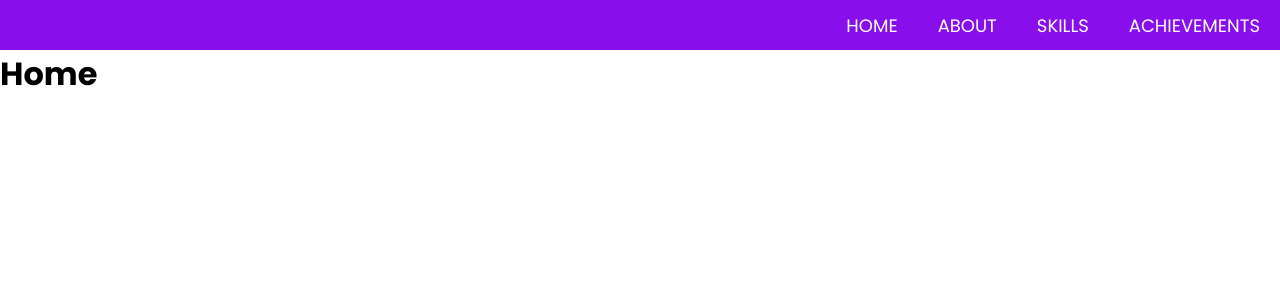
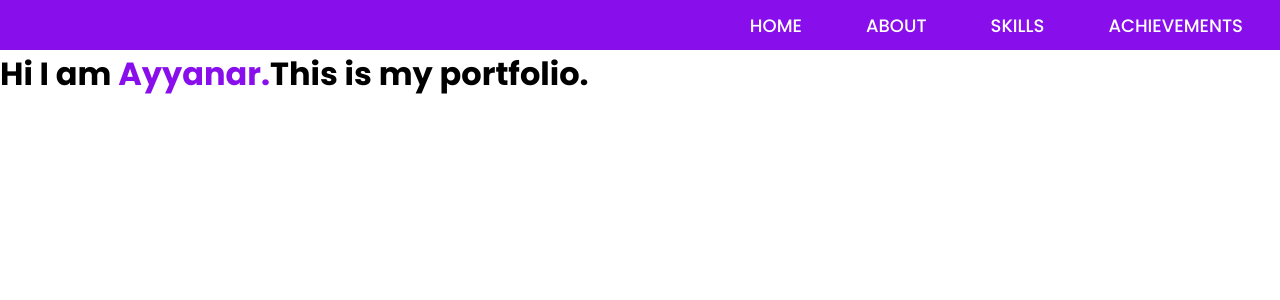
Before and after one commit to ms-ayyanar/portfolio, a Vue app: page /home in a window 1280 px wide. Shown: the top 300 px of the page. Built offline with nearby package versions, Linux system fonts and the light colour scheme.

Commit message:
Fixed nav bar issue and alter some css

```diff
--- a/src/components/Home.vue
+++ b/src/components/Home.vue
@@ -1,11 +1,9 @@
 <template>
     <div>
-        <h1>Home</h1>
+        <h1>Hi I am <span style="color: #890eec;">Ayyanar.</span>This is my portfolio.</h1>
     </div>
 </template>
 <script setup>
 
 </script>
-<style>
-
-</style>
+<style></style>
--- a/src/components/MainPage.vue
+++ b/src/components/MainPage.vue
@@ -30,8 +30,9 @@ const routerNames = ref(["home", "about", "skills", "achievements"]);
     display: flex;
     justify-content: flex-end;
     align-items: center;
-    gap: 20px;
+    gap: 10px;
     height: 50px;
+    /* min-width: max-content; */
 }
 
 .nav-tabs .page-name {
@@ -40,22 +41,22 @@ const routerNames = ref(["home", "about", "skills", "achievements"]);
     caret-color: transparent;
     margin-right: 20px;
     color: white;
+    padding: 5px 15px;
+    border-radius: 5px;
+    border: 2px solid transparent;
+    font-weight: 500;
 }
 
 .nav-tabs .page-name:hover:not(.active) {
     background-color: transparent;
     border: 2px solid #ddb4ff;
     color: white;
-    padding: 5px 15px;
-    border-radius: 5px;
 }
 
 .page-name.active {
     background-color: #ddb4ff;
-    padding: 5px 15px;
-    border-radius: 5px;
     color: rgb(29, 29, 29);
-    transition: background-color 0.5s;
+    transition: all 0.5s;
     font-weight: 600;
 }
 </style>
```
Also changed, not shown: 1 other file (tests, documents, lock files or other folders).
